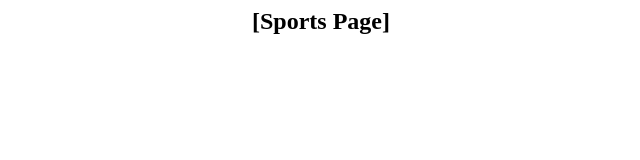
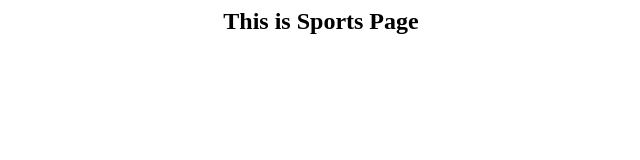
Before and after one commit to chaewon0720/sport, a plain HTML site: page index.html in a window 1280 px wide. Shown: the whole page, without its empty margins (319-959 px from the left). Drawn offline with Linux system fonts and the light colour scheme.

Commit message:
Update index.html

```diff
--- a/index.html
+++ b/index.html
@@ -1,3 +1,3 @@
 <center>
-  <h2>[Sports Page]</h2>
+  <h2>This is Sports Page</h2>
 </center>
```
